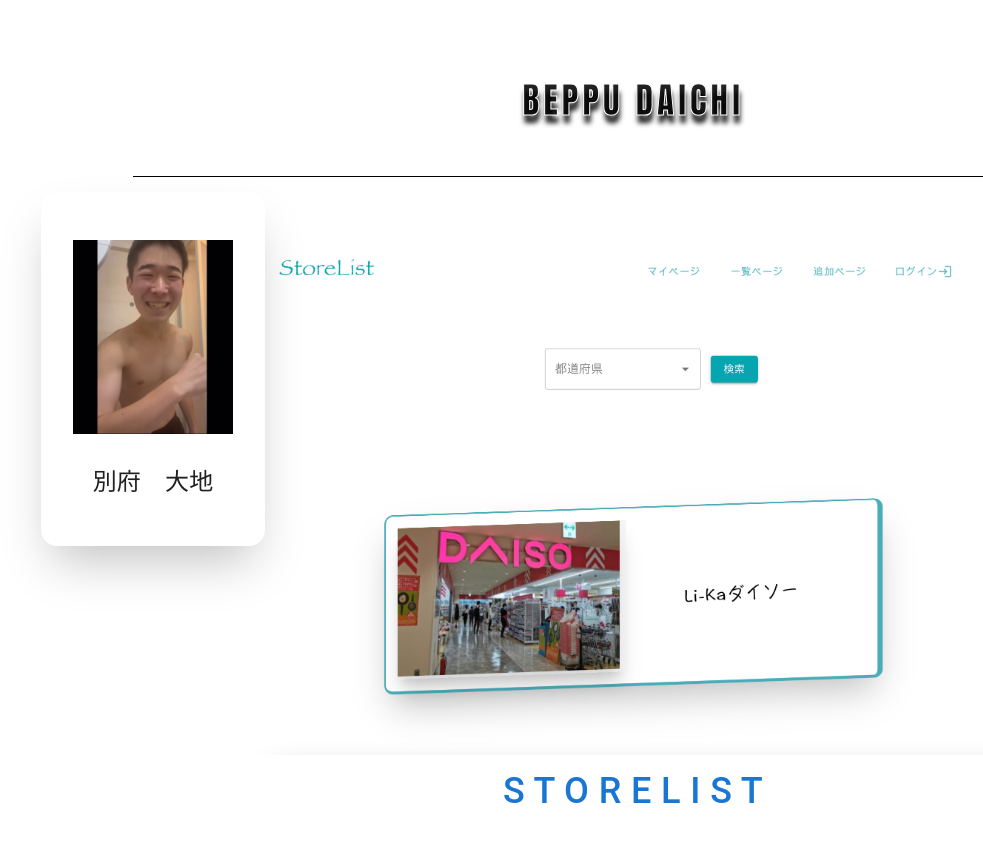
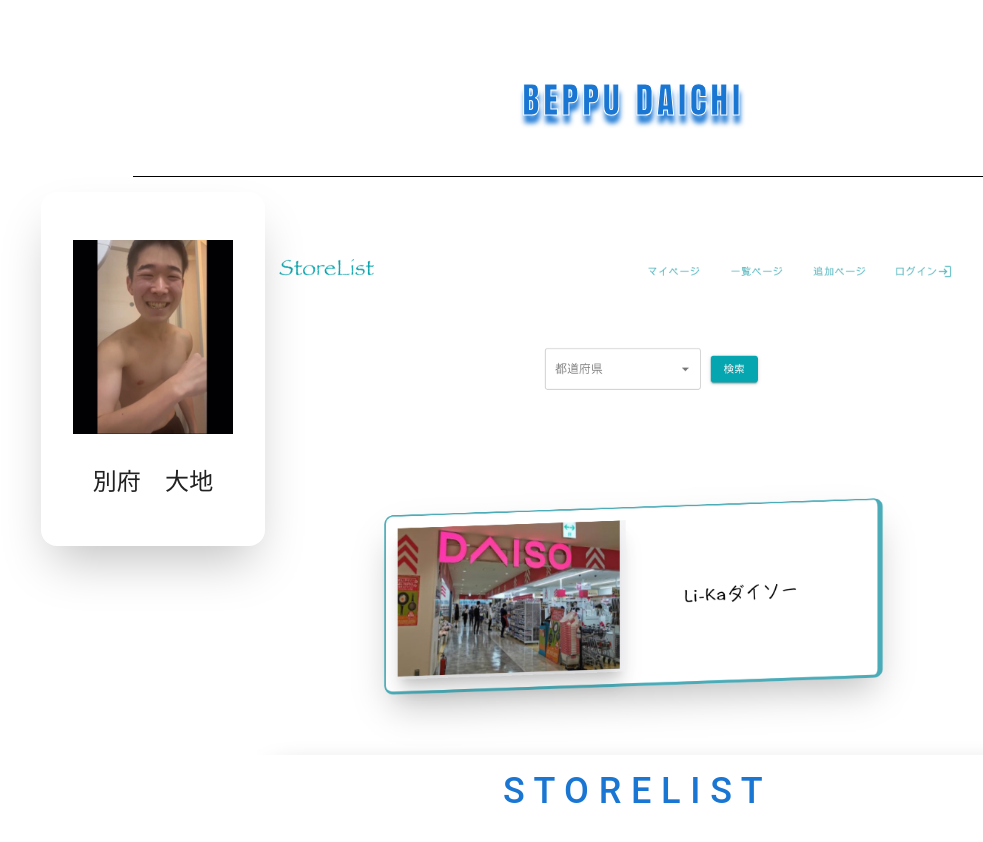
Before and after one commit to bdaichi/profile_site, a Next.js app: page /home_page in a window 1280 px wide. Shown: the top 842 px of the page, without its empty margins (7-990 px from the left). Built offline with nearby package versions, Linux system fonts and the light colour scheme.

Commit message:
navBarを押したらhome_pageに行けるようにした

```diff
--- a/component/common/nav_bar.tsx
+++ b/component/common/nav_bar.tsx
@@ -1,11 +1,22 @@
+import { Button } from '@mui/material';
 import CssBaseline from '@mui/material/CssBaseline';
+import { useRouter } from 'next/router';
 
 export default function NavBar() {
+    const router = useRouter()
+
+    const routerHomePage = () => {
+        router.push('/home_page')
+    }
 
     return (
-        <div className='fixed top-0 flex flex-col z-10 border-b border-black pb-6 p-12 bg-white' style={{ width: '90%', maxWidth: 1000, }}>
-            <CssBaseline />
-            <p className='flex justify-center text-4xl tracking-widest md:my-8' style={{ fontFamily: 'Impact', textShadow: '1px 8px 5px', WebkitTextStroke: '1px white' }}>BEPPU DAICHI</p>
-        </div>
+        <Button
+            onClick={routerHomePage}
+        >
+            <div className='fixed top-0 flex flex-col z-10 border-b border-black pb-6 p-12 bg-white' style={{ width: '90%', maxWidth: 1000, }}>
+                <CssBaseline />
+                <p className='flex justify-center text-4xl tracking-widest md:my-8' style={{ fontFamily: 'Impact', textShadow: '1px 8px 5px', WebkitTextStroke: '1px white' }}>BEPPU DAICHI</p>
+            </div>
+        </Button>
     )
 }
```
